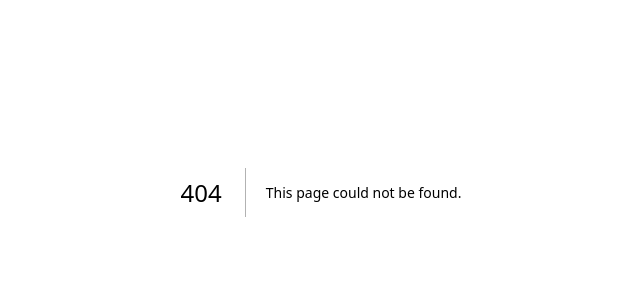
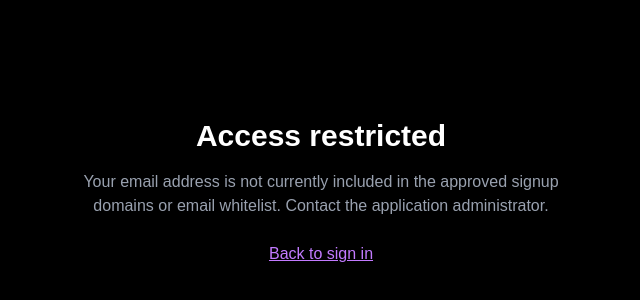
Before and after one commit to oyeprashar/COMS6998, a Next.js app: page /access-denied in a window 1280 px wide. Before the commit this address had no page. Shown: the part 208-508 px from the top of the page, without its empty margins (319-959 px from the left). Built offline with nearby package versions, Linux system fonts and the light colour scheme.

Commit message:
Show meaningful access-denied page for unapproved users

```diff
--- /dev/null
+++ b/app/access-denied/page.tsx
@@ -0,0 +1,13 @@
+import Link from "next/link";
+export default function AccessDenied() {
+  return <main className="flex min-h-screen items-center justify-center bg-black p-6 text-white">
+    <div className="max-w-lg text-center">
+      <h1 className="text-3xl font-bold">Access restricted</h1>
+      <p className="mt-4 text-gray-400">
+        Your email address is not currently included in the approved signup
+        domains or email whitelist. Contact the application administrator.
+      </p>
+      <Link href="/" className="mt-6 inline-block text-purple-400 underline">Back to sign in</Link>
+    </div>
+  </main>;
+}
```
